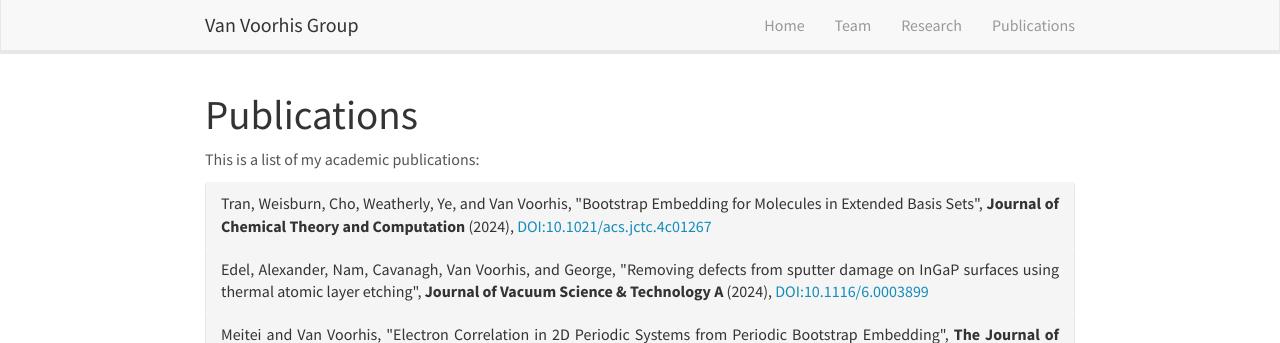
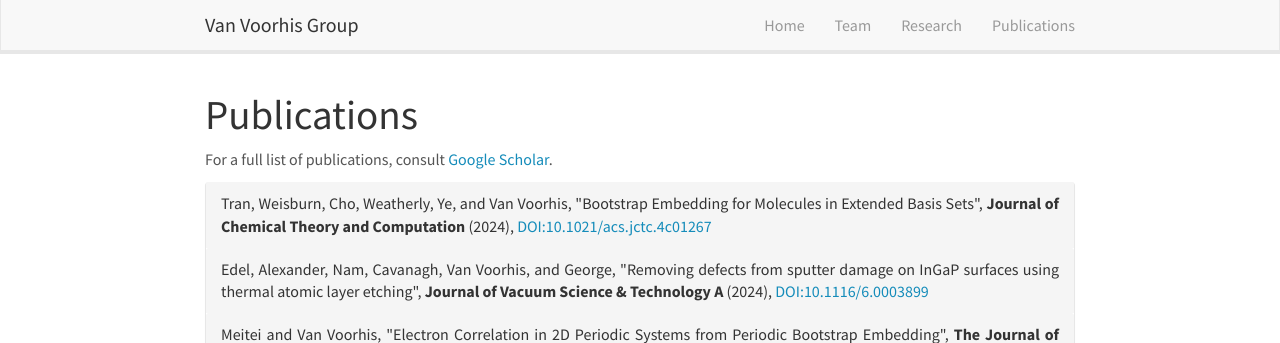
Before and after one commit to troyvvgroup/troyvvgroup.github.io, a Jekyll site: the page built from _pages/publications.html, in a window 1280 px wide. Shown: the top 343 px of the page. Built offline with Jekyll 4.4.1, drawn with Linux system fonts in a browser that asks for light colours; nearby versions of some CDN libraries.

Commit message:
Update publications.html

```diff
--- a/_pages/publications.html
+++ b/_pages/publications.html
@@ -8,7 +8,7 @@ permalink: /publications/
 
 <h1>{{page.title}}</h1>
 
-<p>This is a list of my academic publications:</p>
+<p>For a full list of publications, consult <a href="https://scholar.google.com/citations?hl=en&user=4p5aaGEAAAAJ&view_op=list_works&sortby=pubdate" target="_blank">Google Scholar</a>.</p>
 
 <div class="panel-group" id="accordion">
     <div class="panel panel-default">
```
